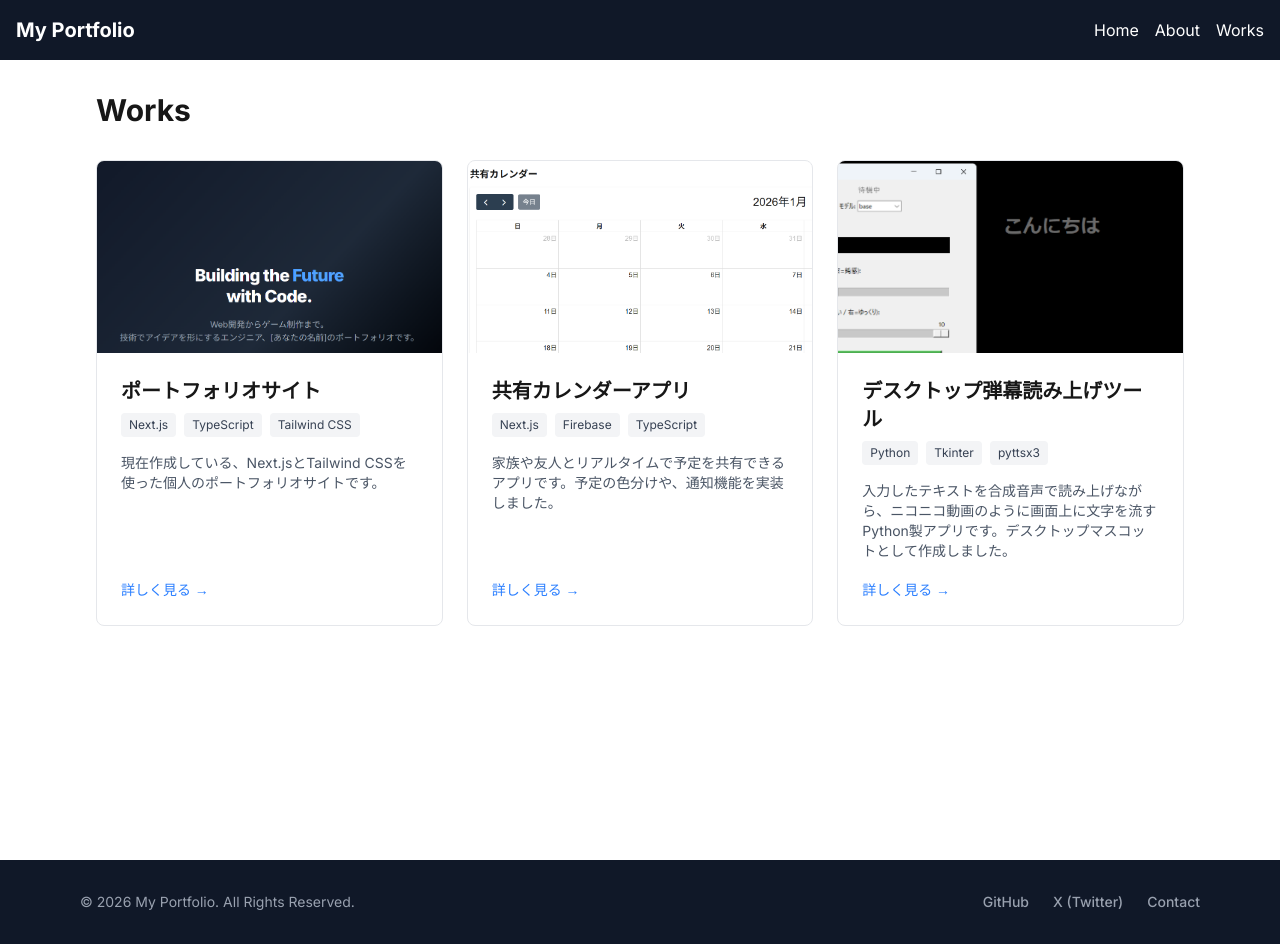
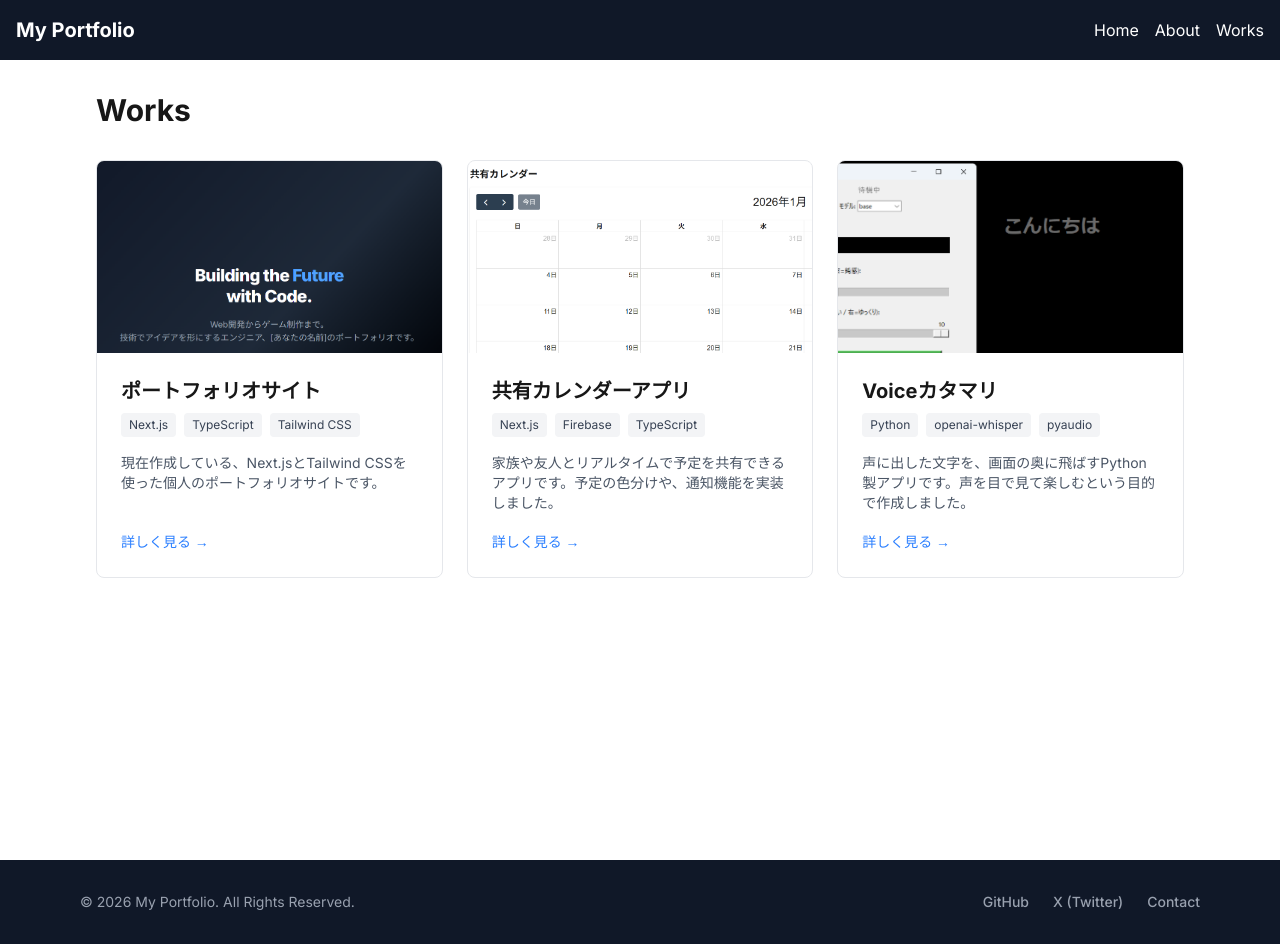
Before and after one commit to karamiso1211/my-portfolio, a Next.js app: page /works in a window 1280 px wide. Built offline with nearby package versions, Linux system fonts and the light colour scheme.

Commit message:
内容、エラーを修正

```diff
--- a/app/works/page.tsx
+++ b/app/works/page.tsx
@@ -18,12 +18,12 @@ const works = [
   },
   // 画像がない場合のダミーデータ
   {
-    title: "デスクトップ弾幕読み上げツール", // ← 好きな名前に
-    description: "入力したテキストを合成音声で読み上げながら、ニコニコ動画のように画面上に文字を流すPython製アプリです。デスクトップマスコットとして作成しました。",
-    skills: ["Python", "Tkinter", "pyttsx3"], // ← 使ったライブラリに合わせて書き換えてください
+    title: "Voiceカタマリ", // ← 好きな名前に
+    description: "声に出した文字を、画面の奥に飛ばすPython製アプリです。声を目で見て楽しむという目的で作成しました。",
+    skills: ["Python", "openai-whisper", "pyaudio"], // ← 使ったライブラリに合わせて書き換えてください
     link: "https://github.com/karamiso1211/stt_whisper_offline", // ← このソフトのコードがあるGitHub URL
     image: "/images/text-voice.png",
-  },,
+  },
 ];
 
 export default function Works() {
```
